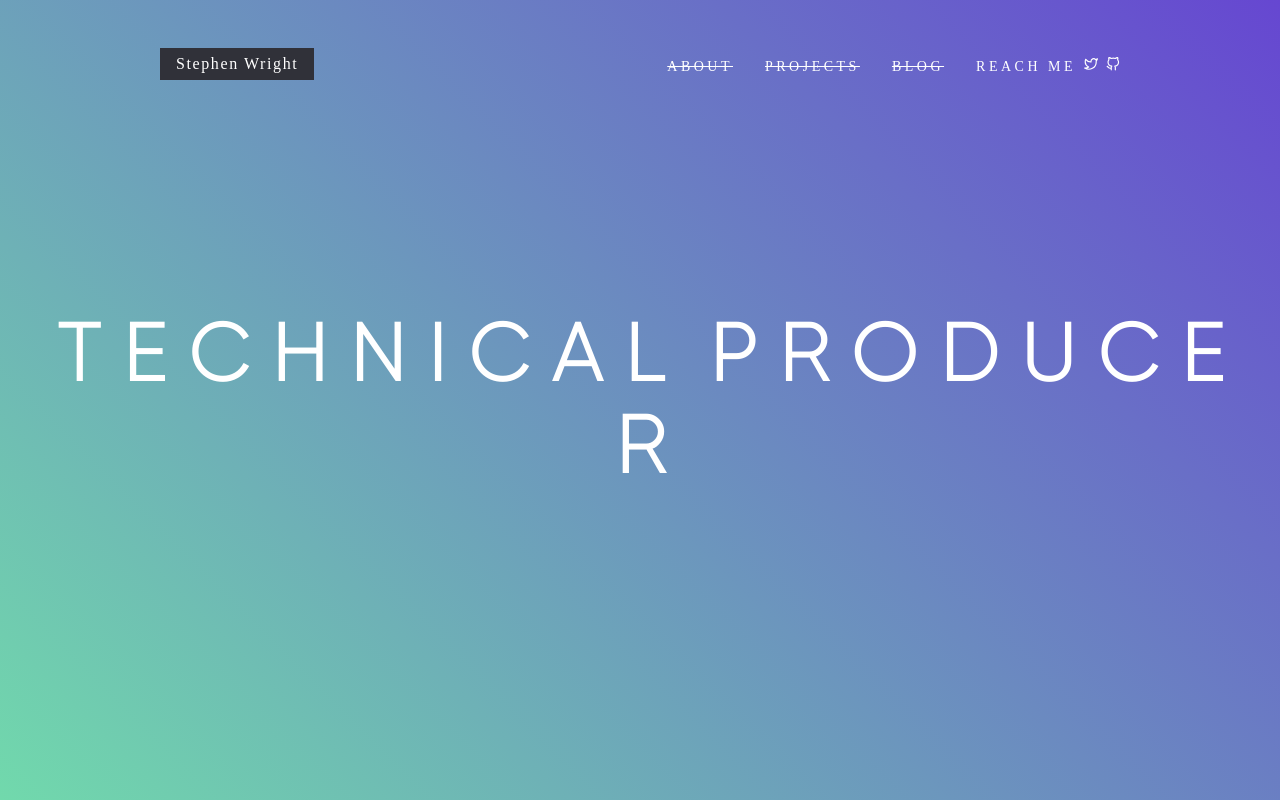
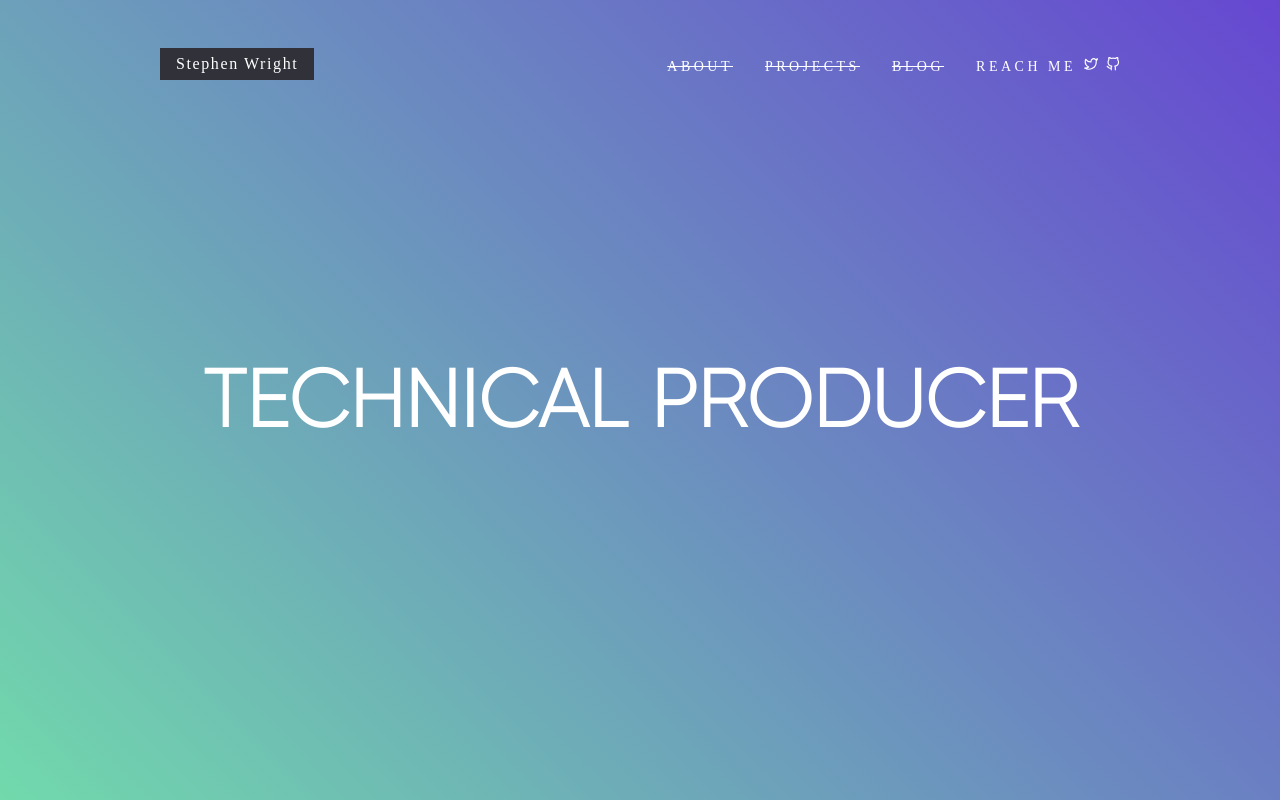
Before and after one commit to scwright1/jupiter, a Gatsby site: page / in a window 1280 px wide. Built offline with nearby package versions, Linux system fonts and the light colour scheme; Gatsby itself is replaced by a stand-in of ours; a web font is replaced by a local one.

Commit message:
updated headline and branched

```diff
--- a/src/components/panels/headline.js
+++ b/src/components/panels/headline.js
@@ -10,7 +10,7 @@ class Headline extends React.Component {
 
                 <div className="dtc v-mid tc white gilroy-ultralight ph3 ph4-l">
 
-                    <h1 class="f6 f2-m f-subheadline-l fw6 tc ttu">t e c h n i c a l&nbsp;&nbsp;p r o d u c e r</h1>
+                    <h1 class="f6 f2-m f-subheadline-l fw6 tc ttu">technical&nbsp;producer</h1>
 
                 </div>
 
```
